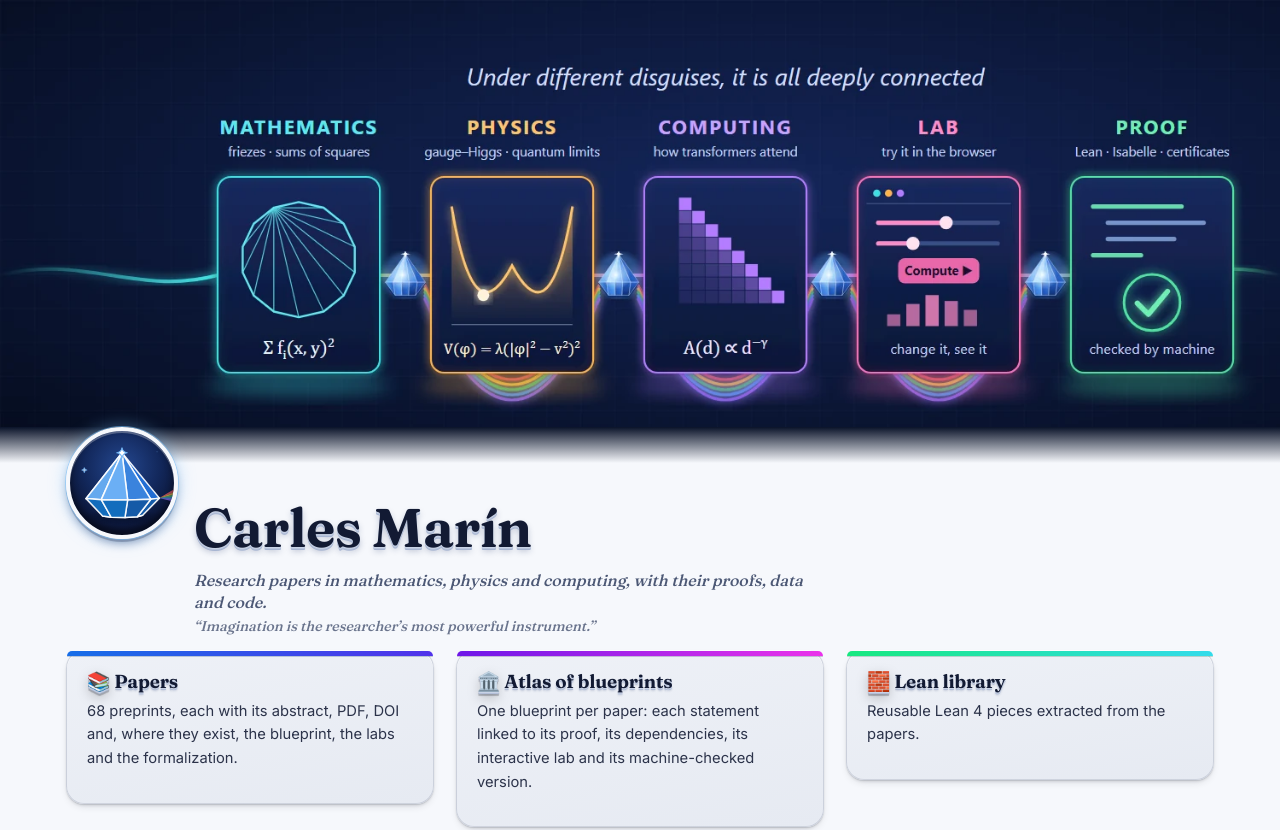
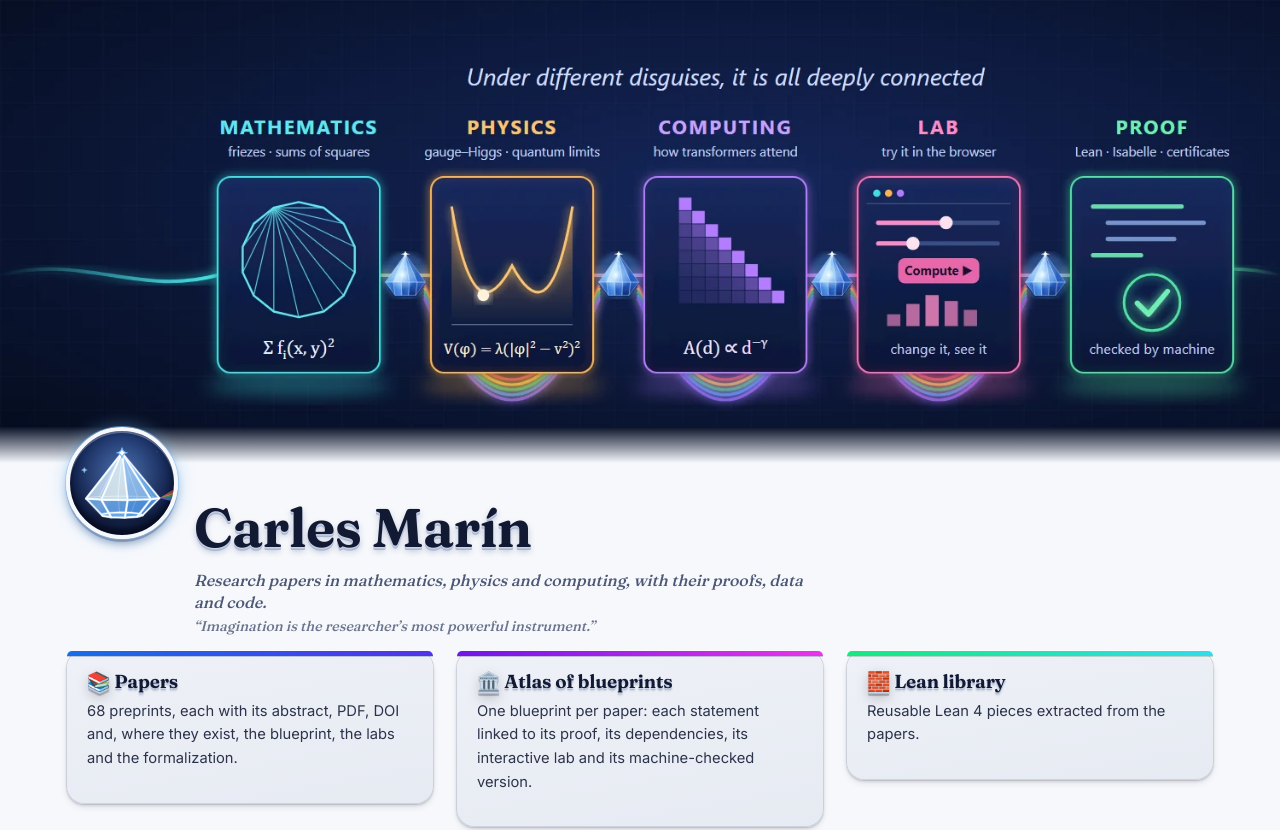
Before and after one commit to karlesmarin/karlesmarin.github.io, a plain HTML site: page index.html in a window 1280 px wide. Shown: the top 830 px of the page. Drawn offline with Linux system fonts and the light colour scheme.

Commit message:
Papers: the 3D gem now looks like cut glass (excovery.publicaciones)
Co-Authored-By: Claude Opus 5.5 <noreply@anthropic.com>
Claude-Session: https://claude.ai/code/session_019jxVR4UtrgmY8iyqiS3GG1

```diff
--- a/index.html
+++ b/index.html
@@ -48,6 +48,6 @@
 </div>
 </main>
 <footer class="foot"><p><img class="mark" src="papers/assets/diamante.svg" width="22" height="22" alt=""> <a href="sitemap.xml">Sitemap</a> · <a href="https://orcid.org/0009-0007-5637-9688" rel="me noopener">ORCID 0009-0007-5637-9688</a></p></footer>
-<script src="papers/assets/papers.js?v=b8dab9b0" defer></script>
+<script src="papers/assets/papers.js?v=046911e8" defer></script>
 </body>
 </html>
--- a/papers/assets/papers.js
+++ b/papers/assets/papers.js
@@ -158,9 +158,8 @@
     }
     var tab = []; for (i = N - 1; i >= 0; i--) tab.push(1 + N + i);
     F.push({ v: tab, k: 2, odd: 0 });                        // the table
-    // the blues of the drawing: [shadow, light] per kind of face
-    // avatar_diamante_final.png: pyramid #1f78d8..#5cb4ef..#b3c8ec, band #1e4585..#2a5cb0..#1196e8
-    var COL = [[[22, 98, 206], [120, 186, 246]], [[24, 66, 140], [12, 150, 236]], [[11, 45, 125], [40, 112, 214]]];
+    // glass: ice blue and pale cyan, [shade, light] per kind of face (#7cc4ff, #a8d8ff, #cfe9ff and lighter)
+    var COL = [[[84, 168, 250], [232, 246, 255]], [[70, 152, 240], [207, 233, 255]], [[90, 165, 240], [190, 226, 255]]];
     function norm(v) { var n = Math.hypot(v[0], v[1], v[2]) || 1; return [v[0] / n, v[1] / n, v[2] / n]; }
     var L = norm([-0.55, 0.45, 0.75]), HV = norm([L[0], L[1], L[2] + 1]);
     var dpr = Math.min(window.devicePixelRatio || 1, 2);
@@ -184,11 +183,9 @@
         return { x: x, y: y2, z: z2, sx: cx + x * s * f, sy: cy - y2 * s * f };
       });
       g.clearRect(0, 0, w, w);
-      // soft shadow below
-      var by = cy + (C + 0.36) * s, sh = g.createRadialGradient(cx, by, 0, cx, by, 1.05 * s);
-      sh.addColorStop(0, 'rgba(2,8,26,.6)'); sh.addColorStop(1, 'rgba(2,8,26,0)');
-      g.save(); g.translate(cx, by); g.scale(1, 0.2); g.translate(-cx, -by); g.fillStyle = sh;
-      g.fillRect(0, by - 1.1 * s, w, 2.2 * s); g.restore();
+      // glass: every face is drawn, back to front; the back ones faint, the front ones ice blue and partly
+      // transparent (the back facets and the background show through), white edges with a light rim, a strong white
+      // highlight on the faces that look at the light and an inner reflection; the halo and the shadow go behind
       var faces = [];
       F.forEach(function (fc) {
         var p0 = P[fc.v[0]], p1 = P[fc.v[1]], p2 = P[fc.v[2]];
@@ -197,23 +194,54 @@
         var c = [0, 0, 0];
         fc.v.forEach(function (k) { c[0] += P[k].x; c[1] += P[k].y; c[2] += P[k].z; });
         c = c.map(function (q) { return q / fc.v.length; });
-        if (n[0] * -c[0] + n[1] * -c[1] + n[2] * (D - c[2]) <= 0) return;   // back face
-        faces.push({ fc: fc, n: n, z: c[2] });
+        faces.push({ fc: fc, n: n, z: c[2], front: n[0] * -c[0] + n[1] * -c[1] + n[2] * (D - c[2]) > 0 });
       });
-      faces.sort(function (p, q) { return p.z - q.z; });
-      g.lineJoin = 'round'; g.lineWidth = 1.5 * dpr; g.strokeStyle = 'rgba(255,255,255,.92)';
-      faces.forEach(function (o) {
-        var n = o.n, dif = Math.max(0, n[0] * L[0] + n[1] * L[1] + n[2] * L[2]);
-        var spec = Math.pow(Math.max(0, n[0] * HV[0] + n[1] * HV[1] + n[2] * HV[2]), 30);
-        var k = (o.fc.k === 1 ? 0.3 + 0.7 * dif : Math.min(0.92, 0.1 + 0.85 * dif * dif)) * (o.fc.odd ? 0.9 : 1),
-          cc = COL[o.fc.k];
-        var rgb = [0, 1, 2].map(function (j) {
-          return Math.round(Math.min(255, cc[0][j] + (cc[1][j] - cc[0][j]) * k + 255 * 0.5 * spec));
-        });
+      faces.sort(function (p, q) { return (p.front - q.front) || (p.z - q.z); });
+      g.lineJoin = 'round';
+      function path(o) {
         g.beginPath();
         o.fc.v.forEach(function (vi, m) { var p = P[vi]; if (m) g.lineTo(p.sx, p.sy); else g.moveTo(p.sx, p.sy); });
-        g.closePath(); g.fillStyle = 'rgb(' + rgb.join(',') + ')'; g.fill(); g.stroke();
+        g.closePath();
+      }
+      faces.forEach(function (o) {
+        path(o);
+        if (!o.front) {                                           // seen through the glass
+          g.fillStyle = 'rgba(168,216,255,.22)'; g.fill();
+          g.lineWidth = 1 * dpr; g.strokeStyle = 'rgba(255,255,255,.30)'; g.stroke();
+          return;
+        }
+        var n = o.n, dif = Math.max(0, n[0] * L[0] + n[1] * L[1] + n[2] * L[2]);
+        var spec = Math.pow(Math.max(0, n[0] * HV[0] + n[1] * HV[1] + n[2] * HV[2]), 22);
+        var k = (0.08 + 0.92 * Math.pow(dif, 1.4)) * (o.fc.odd ? 0.9 : 1), cc = COL[o.fc.k];
+        var rgb = [0, 1, 2].map(function (j) {
+          return Math.round(Math.min(255, cc[0][j] + (cc[1][j] - cc[0][j]) * k + 255 * 0.9 * spec));
+        });
+        g.fillStyle = 'rgba(' + rgb.join(',') + ',' + (0.74 + 0.22 * spec).toFixed(3) + ')'; g.fill();
       });
+      // inner reflections: translucent white bands across the glass (only where the gem is)
+      var rf = g.createLinearGradient(cx - 1.1 * s, cy - 1.3 * s, cx + 0.9 * s, cy + 0.7 * s);
+      rf.addColorStop(0, 'rgba(255,255,255,0)'); rf.addColorStop(0.30, 'rgba(255,255,255,.24)');
+      rf.addColorStop(0.40, 'rgba(255,255,255,0)'); rf.addColorStop(0.58, 'rgba(255,255,255,.12)');
+      rf.addColorStop(0.64, 'rgba(255,255,255,0)'); rf.addColorStop(1, 'rgba(255,255,255,0)');
+      g.globalCompositeOperation = 'source-atop'; g.fillStyle = rf; g.fillRect(0, 0, w, w);
+      g.globalCompositeOperation = 'source-over';
+      // white edges with a light rim
+      faces.forEach(function (o) {
+        if (!o.front) return;
+        path(o);
+        g.lineWidth = 2.4 * dpr; g.strokeStyle = 'rgba(220,240,255,.45)'; g.stroke();
+        g.lineWidth = 1.1 * dpr; g.strokeStyle = '#ffffff'; g.stroke();
+      });
+      // behind the gem: a faint light halo and the soft shadow
+      g.globalCompositeOperation = 'destination-over';
+      var hl = g.createRadialGradient(cx, cy - 0.25 * s, 0.2 * s, cx, cy - 0.25 * s, 1.45 * s);
+      hl.addColorStop(0, 'rgba(200,235,255,.22)'); hl.addColorStop(1, 'rgba(200,235,255,0)');
+      g.fillStyle = hl; g.fillRect(0, 0, w, w);
+      var by = cy + (C + 0.36) * s, sh = g.createRadialGradient(cx, by, 0, cx, by, 1.05 * s);
+      sh.addColorStop(0, 'rgba(2,8,26,.6)'); sh.addColorStop(1, 'rgba(2,8,26,0)');
+      g.save(); g.translate(cx, by); g.scale(1, 0.2); g.translate(-cx, -by); g.fillStyle = sh;
+      g.fillRect(0, by - 1.1 * s, w, 2.2 * s); g.restore();
+      g.globalCompositeOperation = 'source-over';
       // the rainbow: the inner light leaves by the girdle corner on the right, spread into its colours
       var cor = P[1]; for (i = 2; i <= N; i++) if (P[i].sx > cor.sx) cor = P[i];
       var len = 0.9 * s, ang = -0.55;           // five bands of 0.16 rad: wide enough to tell them apart
```
Also changed, not shown: papers/index.html (+1 -1 lines).
